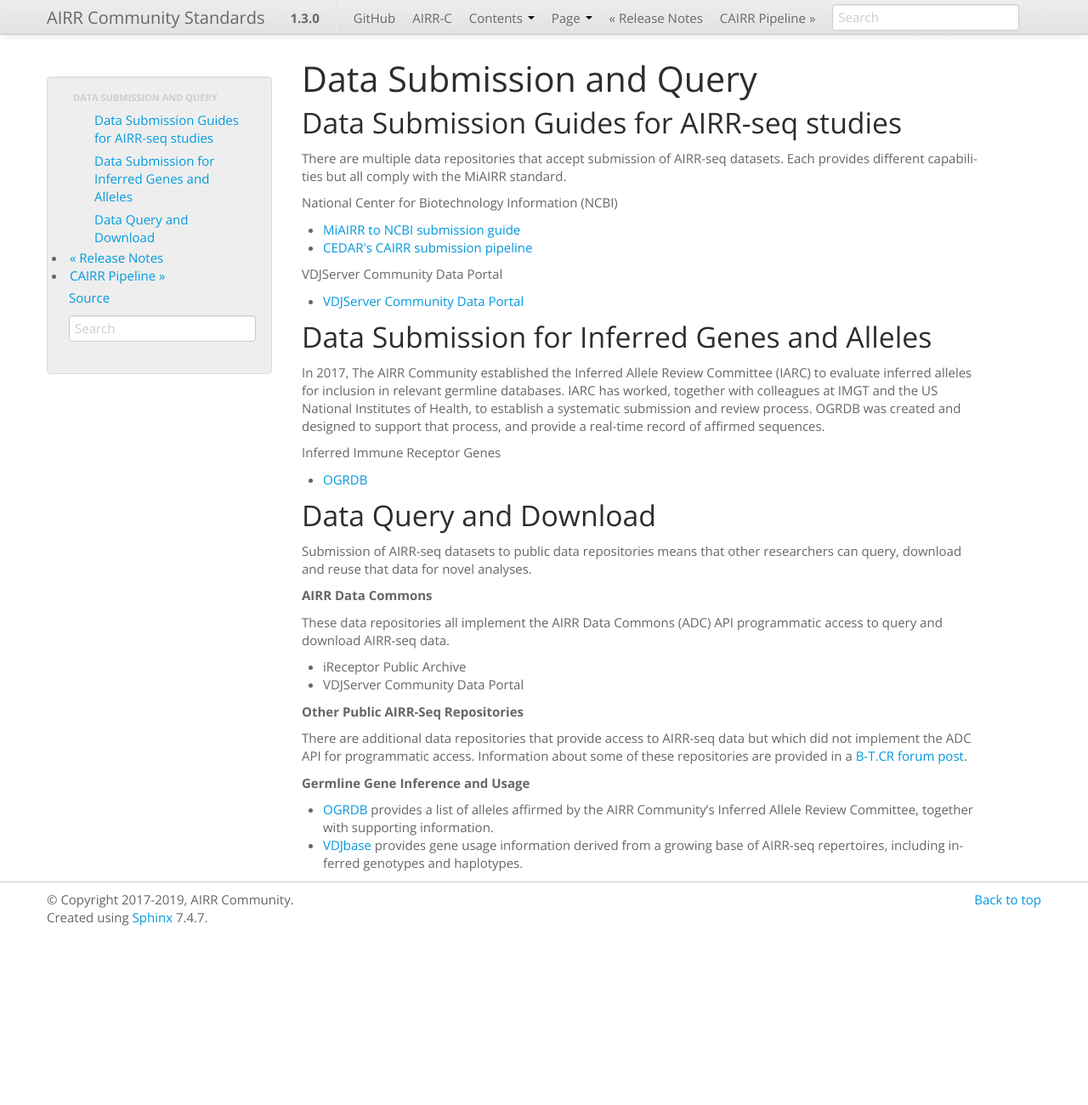
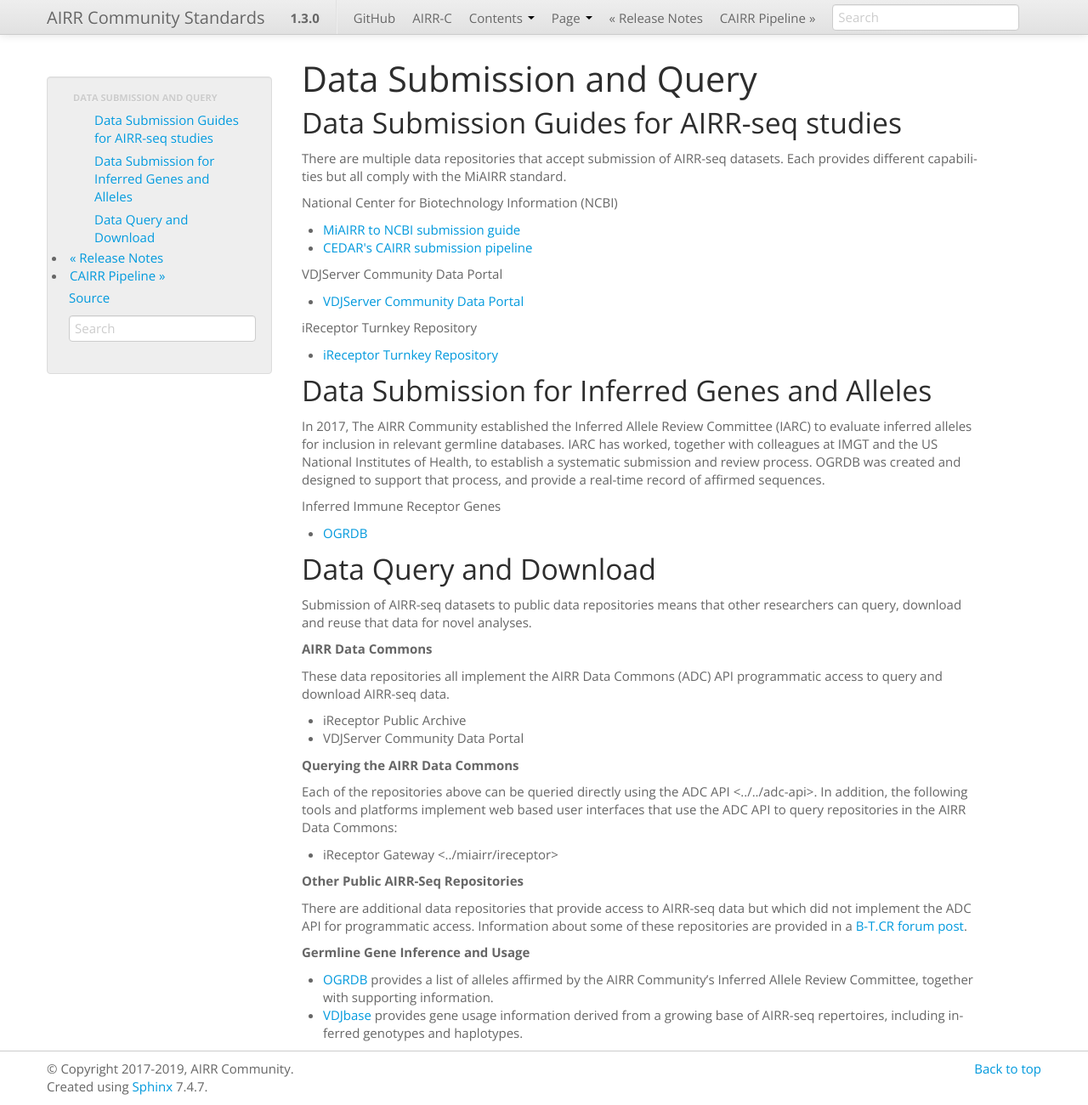
Before and after one commit to airr-community/airr-standards, a Sphinx documentation site: the page built from docs/standards/data_submission.rst, in a window 1280 px wide and 1300 px high. Shown: the whole window at 85% size. Built offline with Sphinx 7.4.7, drawn with Linux system fonts in a browser that asks for light colours; pages that are not in the unit, such as notebooks, are missing from menus.

Commit message:
Updated some docs for iReceptor (#352)
* Updates to include iReceptor

Add iReceptor Turnkey as a resource to store/share AIRR-seq data.
Add iReceptor Gateway as a tool to query repositories in the AIRR Data Commons.

* Add an iReceptor overview page.

* Reference fix

```diff
--- a/docs/standards/data_submission.rst
+++ b/docs/standards/data_submission.rst
@@ -22,6 +22,12 @@
     :caption: VDJServer Community Data Portal
 
     VDJServer Community Data Portal <../miairr/vdjserver>
+
+.. toctree::
+    :maxdepth: 1
+    :caption: iReceptor Turnkey Repository
+
+    iReceptor Turnkey Repository <../miairr/ireceptor>
 
 Data Submission for Inferred Genes and Alleles
 ----------------------------------------------
@@ -53,6 +59,14 @@
 
 + VDJServer Community Data Portal
 
+**Querying the AIRR Data Commons**
+
+Each of the repositories above can be queried directly using the ADC API <../../adc-api>. In addition, the
+following tools and platforms implement web based user interfaces that use the ADC API to query repositories
+in the AIRR Data Commons:
+
++ iReceptor Gateway <../miairr/ireceptor>
+
 **Other Public AIRR-Seq Repositories**
 
 There are additional data repositories that provide access to AIRR-seq data but which
```
Also changed, not shown: docs/miairr/ireceptor.rst (added, +34 -0 lines).
